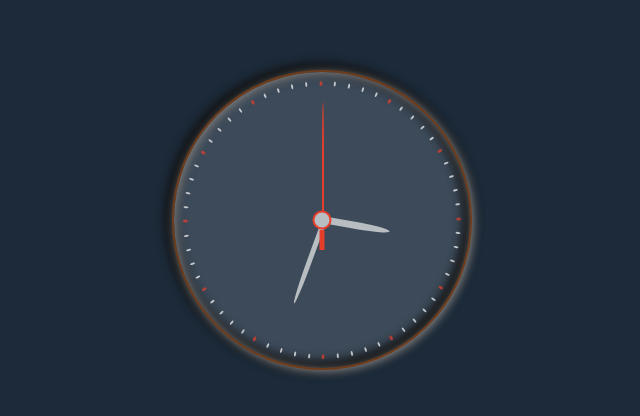
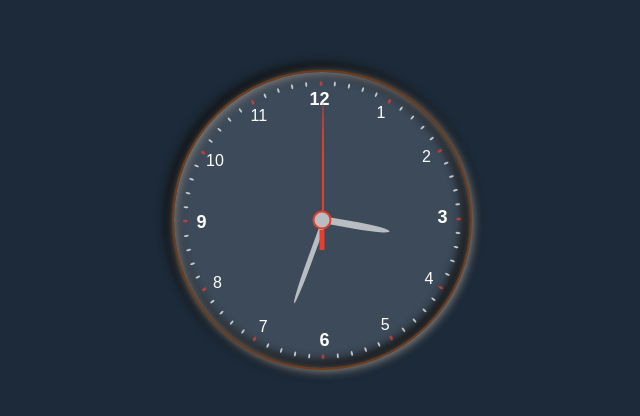
Before and after one commit to Sriram-Dee/Analog_Clock, a plain HTML site: page index.html in a window 1280 px wide. Shown: the part 180-596 px from the top of the page, without its empty margins (318-958 px from the left). Drawn offline with Linux system fonts and the light colour scheme.

Commit message:
Added Numbers on the clock

```diff
--- a/CSS/style.css
+++ b/CSS/style.css
@@ -68,6 +68,60 @@ body{
     box-shadow: none;
     width: 3px;
 }
+.dot::before{
+    position: absolute;
+    top: 8px;
+    left: 0;
+    transform: translateX(-50%) rotate(calc(var(--i)*-6deg));
+}
+
+
+.dot:nth-child(3n)::before{
+    font-size: 18px;
+    font-weight: 800;
+
+}
+.dot:nth-child(5)::before{
+    content: "1";
+}
+.dot:nth-child(10)::before{
+    content: "2";
+}
+.dot:nth-child(20)::before{
+    content: "4";
+}
+.dot:nth-child(25)::before{
+    content: "5";
+}
+.dot:nth-child(5)::before{
+    content: "1";
+}
+.dot:nth-child(35)::before{
+    content: "7";
+}
+.dot:nth-child(40)::before{
+    content: "8";
+}
+.dot:nth-child(50)::before{
+    content: "10";
+}
+.dot:nth-child(55)::before{
+    content: "11";
+}
+.dot:nth-child(60)::before{
+    content: "12";
+}
+.dot:nth-child(15)::before{
+    content: "3";
+}
+.dot:nth-child(30)::before{
+    content: "6";
+}
+
+.dot:nth-child(45)::before{
+    content: "9";
+}
+
 .needle{
     position: absolute;
     width: 5px;
```
